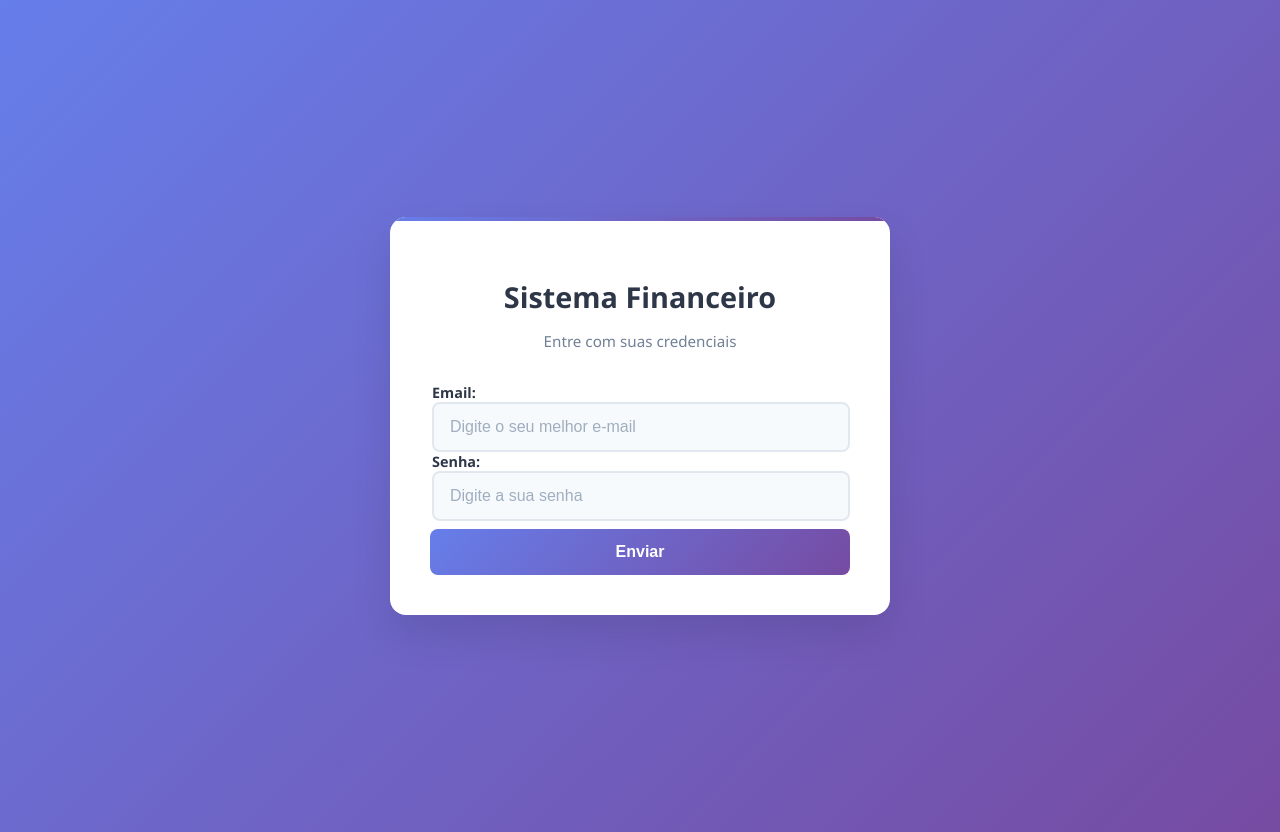
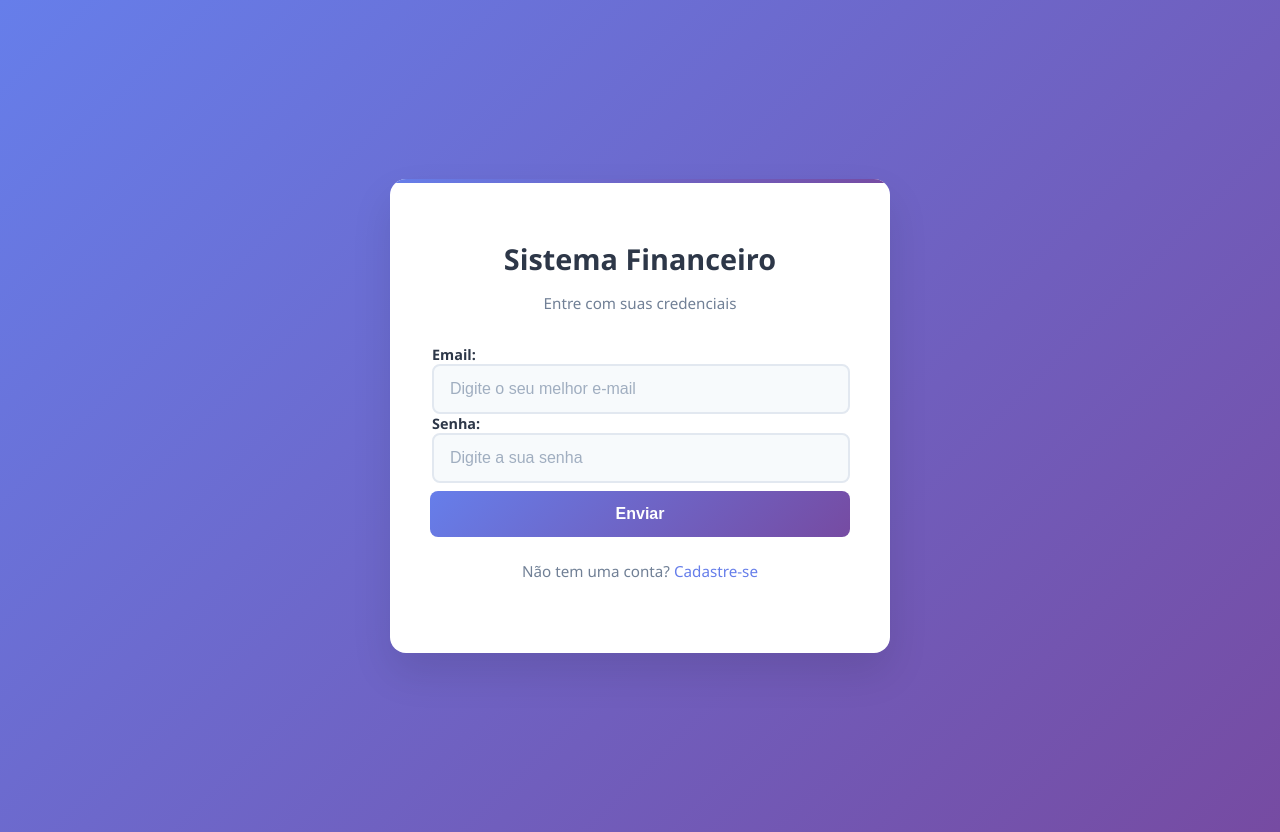
Before and after one commit to CalebeFelipe/mvp-sistema-financeiro, a React (Vite) app in the folder frontend/: page /login in a window 1280 px wide. Built offline with nearby package versions, Linux system fonts and the light colour scheme.

Commit message:
feat: adiciona botão de cadastro na página de login
- Adiciona link 'Cadastre-se' no rodapé da página de login
- Implementa navegação para página de cadastro
- Atualiza estilos CSS para o novo componente

```diff
--- a/frontend/src/pages/Login/Login.css
+++ b/frontend/src/pages/Login/Login.css
@@ -52,6 +52,19 @@
     display: flex;
     flex-direction: column;
     gap: 1.5rem;
+}
+
+/* Footer */
+.login-footer {
+    text-align: center;
+    margin-top: 1.5rem;
+}
+
+.login-footer .link {
+    color: #667eea;
+    text-decoration: none;
+    font-weight: 500;
+    margin-left: 0.25rem;
 }
 
 
--- a/frontend/src/pages/Login/Login.tsx
+++ b/frontend/src/pages/Login/Login.tsx
@@ -1,4 +1,5 @@
 import React, { useState } from "react";
+import {Link} from 'react-router-dom'
 import './Login.css'
 
 export const Login: React.FC = () => {
@@ -64,6 +65,14 @@ export const Login: React.FC = () => {
                     <button type='submit' className="input-button">Enviar</button>
 
                 </form>
+
+                <div className="login-footer">
+                    <p>
+                        Não tem uma conta?
+
+                        <Link to="/cadastro" className="link">Cadastre-se</Link>
+                    </p>
+                </div>
             </div>
         </div>
     )
--- a/frontend/src/pages/Register/Register.css
+++ b/frontend/src/pages/Register/Register.css
@@ -123,7 +123,7 @@
     margin-top: 1.5rem;
 }
 
-.link {
+.register-footer .link {
     color: #48bb78;
     text-decoration: none;
     font-weight: 500;
```
